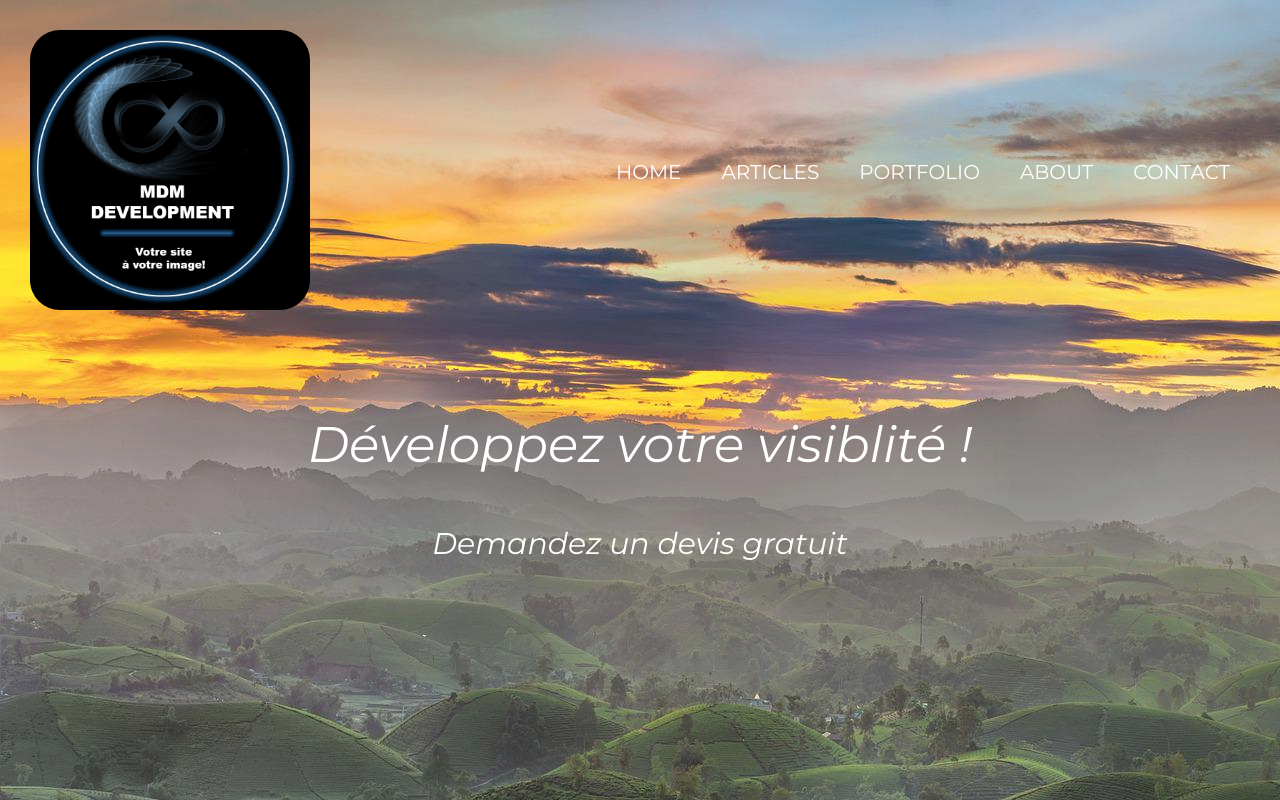
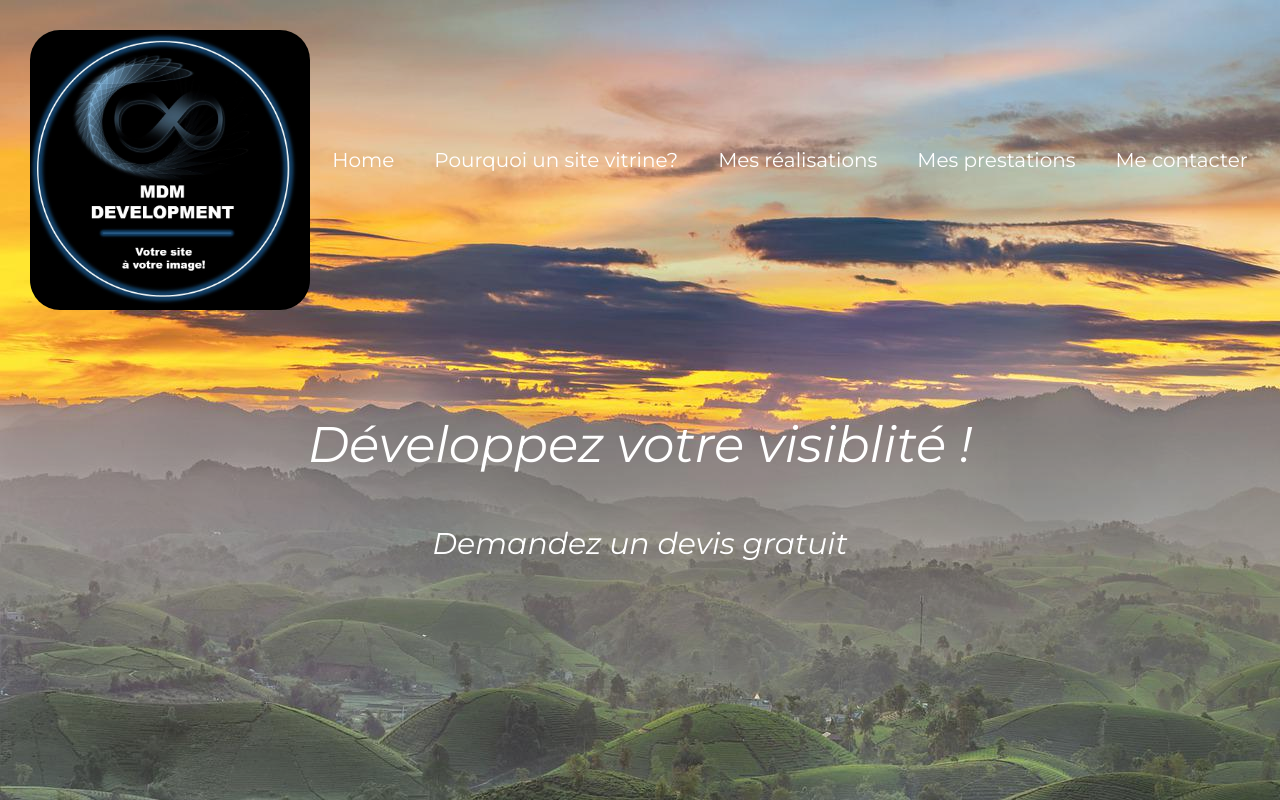
Before and after one commit to melaniemdm/mdmDevopment, a React (Create React App) app: page / in a window 1280 px wide. Shown: the top 800 px of the page. Built offline with nearby package versions, Linux system fonts and the light colour scheme.

Commit message:
refacto(index) fix(js)  header nav feature(js & css) nav footer

```diff
--- a/src/components/Footer/index.js
+++ b/src/components/Footer/index.js
@@ -7,7 +7,16 @@ function Footer(){
 <div className="containerLogoFooter">
     <img  alt="logo mdm development" src={logoMe} className="logoFooter" />
 </div>
+<div className="containerNavFooter"><div class="container teal borderYtoX">
+  <a href=" ">Home</a>
+  <a href=" ">Pourquoi un site vitrine?</a>
+  <a href=" ">Mes réalisations</a>
+  <a href=" ">Mes prestations</a>
+  <a href=" ">Me contacter</a>
+</div>
 
+
+</div>
         </footer>
     )
 }
--- a/src/components/Footer/style.scss
+++ b/src/components/Footer/style.scss
@@ -1,13 +1,71 @@
 
 
 footer{
-    height:200px;
-    background: linear-gradient(rgba(0, 0, 0, 0) 0%,rgba(74, 71, 95) 100%);
+background: linear-gradient(rgba(0, 0, 0, 0) 0%,rgba(74, 71, 95) 100%);
+display: flex;
+flex-direction: column;
+align-items: center;
+position: relative;
+top: 50px;
+
 }
 .containerLogoFooter img{
 width:100px;
 height:100px;
 object-fit: cover;
 border-radius: 10px;
-margin: 20px;
 }
+.containerNavFooter{
+    position: relative;
+    margin-top:-50px;
+    font-size:12px;
+}
+div.containerNavFooter
+{
+    padding: 10em ;
+	text-align: center;
+}
+
+div.containerNavFooter a
+{
+    color: #FFF;
+    text-decoration: none;
+    margin: 0px 10px;
+    padding: 10px 10px;
+    position: relative;
+    z-index: 0;
+    cursor: pointer;
+}
+
+
+/* Border from Y to X  */
+div.borderYtoX a:before, div.borderYtoX a:after
+{
+
+    position: absolute;
+    opacity: 0.5;
+    height: 100%;
+    width: 2px;
+    content: '';
+    background: #FFF;
+    transition: all 0.3s;
+}
+
+div.borderYtoX a:before
+{
+    left: 0px;
+    top: 0px;
+}
+
+div.borderYtoX a:after
+{
+    right: 0px;
+    bottom: 0px;
+}
+
+div.borderYtoX a:hover:before, div.borderYtoX a:hover:after
+{
+    opacity: 1;
+    height: 2px;
+    width: 100%;
+}
--- a/src/components/Header/index.js
+++ b/src/components/Header/index.js
@@ -10,11 +10,11 @@ function Header(){
 </div>
 
 <div class="containerNav topBotomBordersOut">
-  <a href=" " >HOME</a>
-  <a href=" ">ARTICLES</a>
-  <a href=" ">PORTFOLIO</a>
-  <a href=" ">ABOUT</a>
-  <a href=" ">CONTACT</a>
+<a href=" ">Home</a>
+  <a href=" ">Pourquoi un site vitrine?</a>
+  <a href=" ">Mes réalisations</a>
+  <a href=" ">Mes prestations</a>
+  <a href=" ">Me contacter</a>
 </div>
 
 
--- a/src/index.js
+++ b/src/index.js
@@ -21,8 +21,9 @@ root.render(
 <Why/>
 <Prestations/>
 <Contact/>
+
+<Footer/>
 <ScrollToTop color="rgba(74, 71, 95)"/>
-<Footer/>
 </Fade>
   </React.StrictMode>
 );
```
